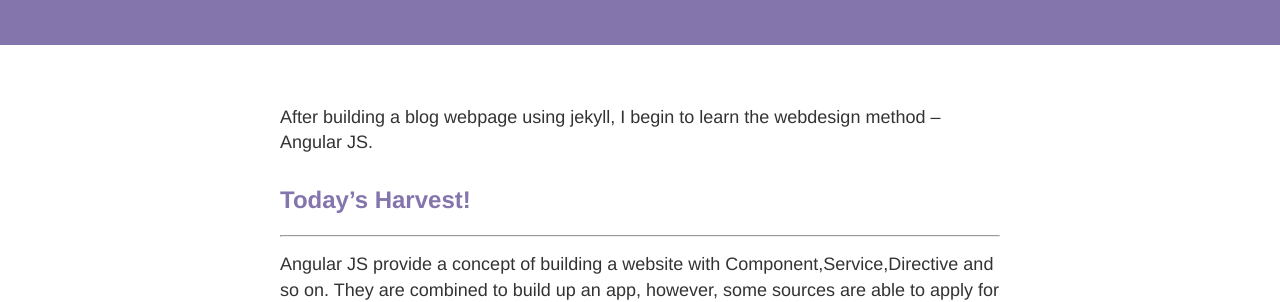
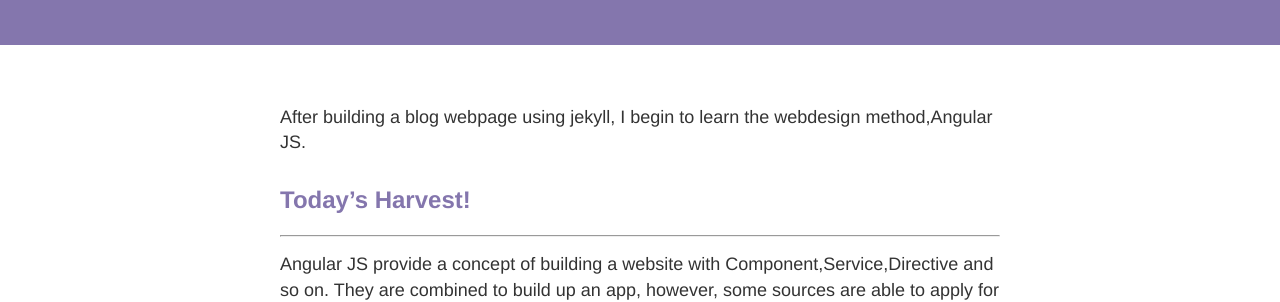
Before and after one commit to Johnleefd/blog, a Jekyll site: the page built from _posts/2016-07-13-AngularJS2-glimps.markdown, in a window 1280 px wide. Shown: the part 390-692 px from the top of the page. Built offline with Jekyll 4.4.1, drawn with Linux system fonts in a browser that asks for light colours; nearby versions of some CDN libraries.

Commit message:
one more try

```diff
--- a/_posts/2016-07-13-AngularJS2-glimps.markdown
+++ b/_posts/2016-07-13-AngularJS2-glimps.markdown
@@ -3,7 +3,7 @@ layout: post
 title: AngularJS Study Begin!
 author: John Lee
 ---
-After building a blog webpage using jekyll, I begin to learn the webdesign method --Angular JS.
+After building a blog webpage using jekyll, I begin to learn the webdesign method,Angular JS.
 
 ## Today's Harvest!
 -----
```
